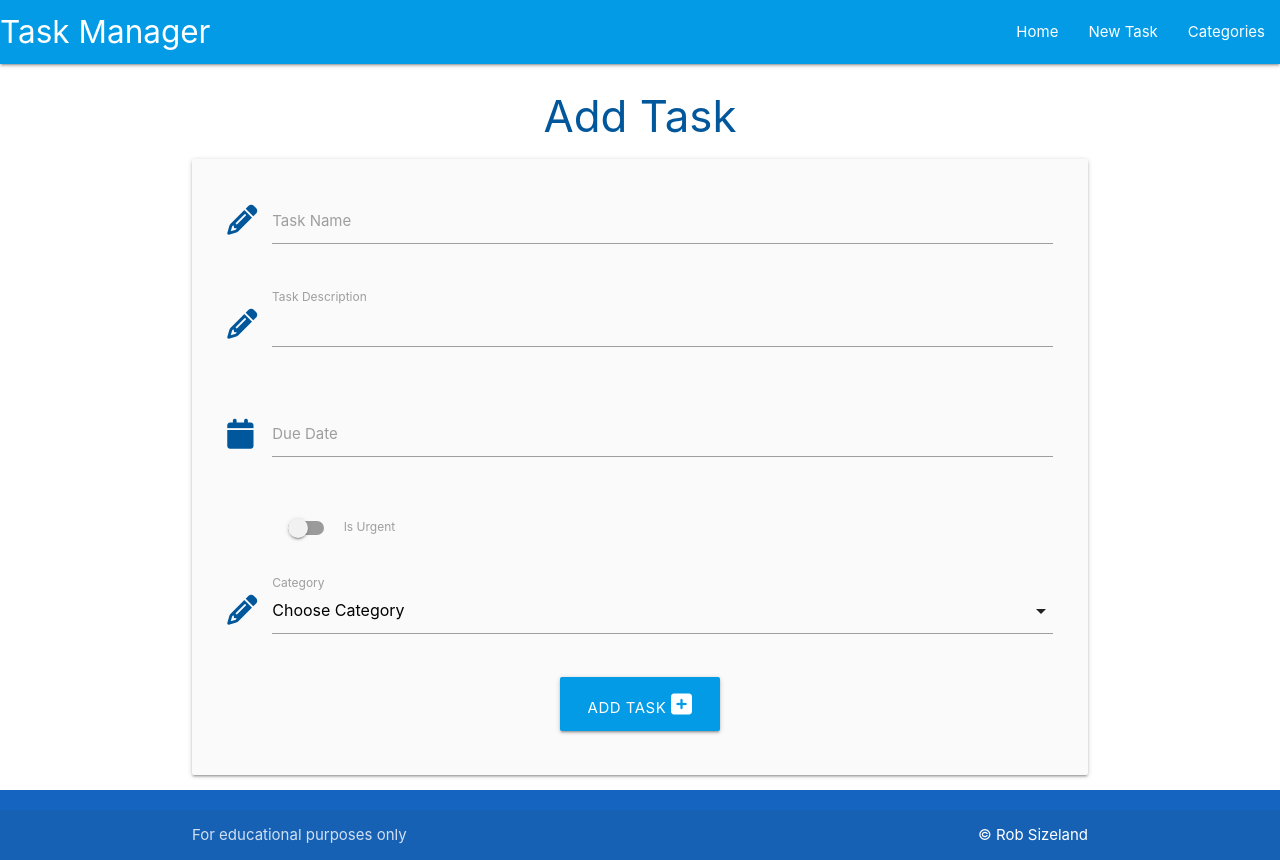
After one commit to Kuurosu/Testing-psql, a Flask app: page /add_task in a window 1280 px wide. The commit adds this page. Run offline with Flask 2, Linux system fonts and the light colour scheme; data that the repository does not hold is empty; some libraries are stand-ins or nearby versions.

Commit message:
Add task function

```diff
--- a/taskmanager/routes.py
+++ b/taskmanager/routes.py
@@ -40,3 +40,20 @@ def delete_category(category_id):
     db.session.delete(category)
     db.session.commit()
     return redirect(url_for("categories"))
+
+
+@app.route("/add_task", methods=["GET", "POST"])
+def add_task():
+    categories = Category.query.order_by(Category.category_name).all()
+    if request.method == "POST":
+        task = Task(
+            task_name=request.form.get("task_name"),
+            task_description=request.form.get("task_description"),
+            is_urgent=bool(True if request.form.get("is_urgent") else False),
+            due_date=request.form.get("due_date"),
+            category_id=request.form.get("category_id")
+        )
+        db.session.add(task)
+        db.session.commit()
+        return redirect(url_for("home"))
+    return render_template("add_task.html", categories=categories)
--- a/taskmanager/static/js/script.js
+++ b/taskmanager/static/js/script.js
@@ -2,4 +2,13 @@ document.addEventListener('DOMContentLoaded', function() {
     // sidenav initialisation
     let sidenav = document.querySelectorAll(".sidenav");
     M.Sidenav.init(sidenav);
+
+    let datepicker = document.querySelectorAll('.datepicker');
+    M.Datepicker.init(datepicker, {
+      format: "dd mmmm, yyyy",
+      i18n: {done: "Select"}
+    });
+
+    var selects = document.querySelectorAll('select');
+    M.FormSelect.init(selects);
   });
--- /dev/null
+++ b/taskmanager/templates/add_task.html
@@ -0,0 +1,64 @@
+{% extends "base.html" %}
+{% block content %}
+
+<h3 class="light-blue-text text-darken-4 center-align">Add Task</h3>
+
+<div class="row card-panel grey lighten-5">
+    <form class="col s12" method="POST" action="{{ url_for('add_task') }}">
+      <div class="row">
+        <div class="input-field col s12">
+          <i class="fa-solid fa-pencil prefix light-blue-text text-darken-4"></i>
+          <input id="task_name" name="task_name" minlength="3" maxlength="25" type="text" class="validate" required>
+          <label for="task_name">Task Name</label>
+        </div>
+      </div>
+      <div class="row">
+        <div class="input-field col s12">
+          <i class="fa-solid fa-pencil prefix light-blue-text text-darken-4"></i>
+          <textarea id="task_description" name="task_description" minlength="25" maxlength="200" type="text" class="materialize-textarea validate" required>
+          </textarea>
+          <label for="task_description">Task Description</label>
+        </div>
+      </div>
+      <div class="row">
+        <div class="input-field col s12">
+          <i class="fa-solid fa-calendar prefix light-blue-text text-darken-4"></i>
+          <input id="due_date" name="due_date" type="text" class="datepicker validate" required>
+          <label for="due_date">Due Date</label>
+        </div>
+      </div>
+      <div class="row">
+        <div class="input-field col s12">
+          <div class="switch">
+            <i class="fa-solid fa-cicle-exclamation prefix light-blue-text text-darken-4"></i>
+              <label for="is_urgent">
+                <input id="is_urgent" name="is_urgent" type="checkbox">
+                <span class="lever"></span>
+                Is Urgent
+              </label>
+          </div>
+        </div>
+      </div>
+      <div class="row">
+        <div class="input-field col s12">
+          <i class="fa-solid fa-pencil prefix light-blue-text text-darken-4"></i>
+          <select name="category_id" id="category_id" class="validate" required>
+            <option value="" disabled selected>Choose Category</option>
+            {% for category in categories %}
+              <option value="{{ category.id }}">{{ category.category_name }}</option>
+            {% endfor %}
+          </select>
+          <label for="task_name">Category</label>
+        </div>
+      </div>
+      <div class="row">
+        <div class="col s12 center-align">
+          <button type="submit" class="btn-large light-blue darken-1">
+            Add Task <i class="fa-solid fa-square-plus"></i>
+          </button>
+        </div>
+      </div>
+    </form>
+  </div>
+
+{% endblock %}
--- a/taskmanager/templates/base.html
+++ b/taskmanager/templates/base.html
@@ -21,7 +21,7 @@
             <a href="#" data-target="mobile-demo" class="sidenav-trigger"><i class="fa-solid fa-bars"></i></a>
             <ul class="right hide-on-med-and-down">
                 <li><a href="{{ url_for('home') }}">Home</a></li>
-                <li><a href="">New Task</a></li>
+                <li><a href="{{ url_for('add_task') }}">New Task</a></li>
                 <li><a href="{{ url_for('categories') }}">Categories</a></li>
             </ul>
             </div>
@@ -29,7 +29,7 @@
 
         <ul class="sidenav" id="mobile-demo">
             <li><a href="{{ url_for('home') }}">Home</a></li>
-            <li><a href="">New Task</a></li>
+            <li><a href="{{ url_for('add_task') }}">New Task</a></li>
             <li><a href="{{ url_for('categories') }}">Categories</a></li>
         </ul>
 
```
Also changed, not shown: taskmanager/templates/tasks.html (+8 -0 lines).
